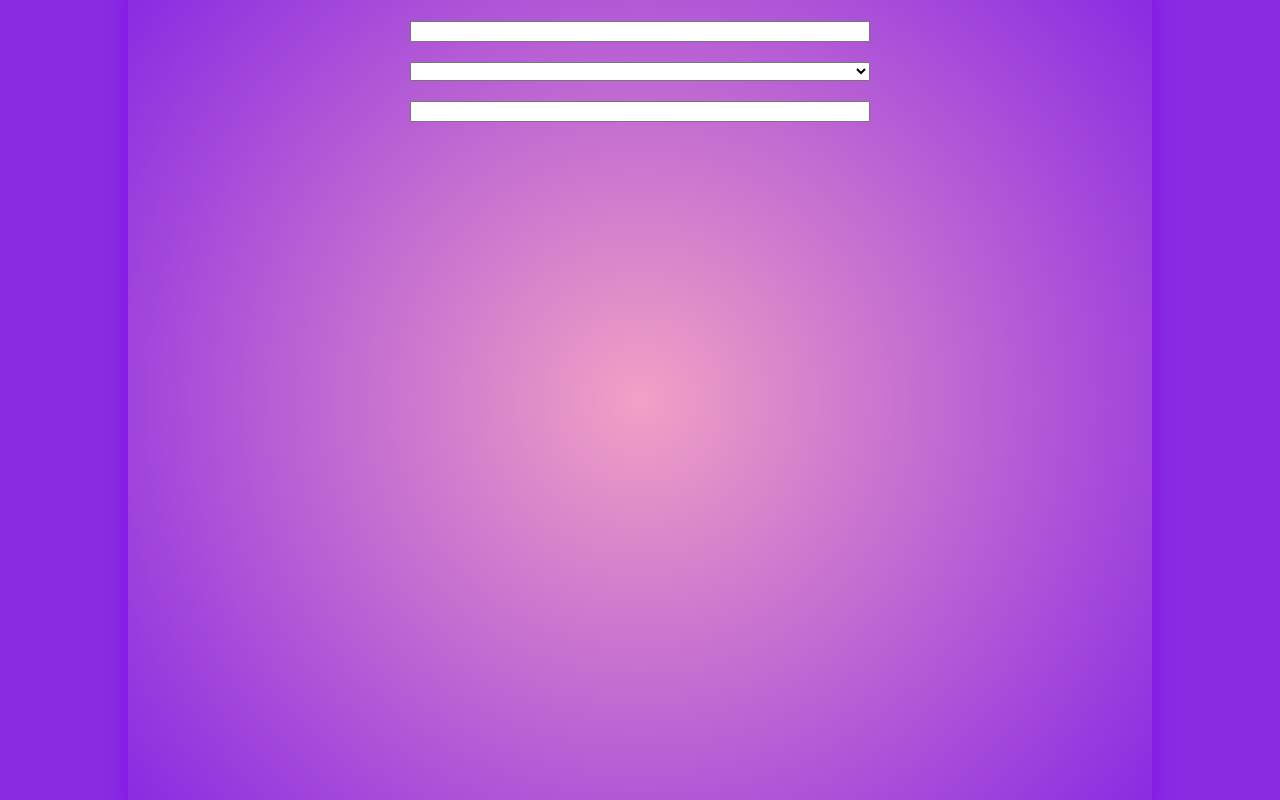
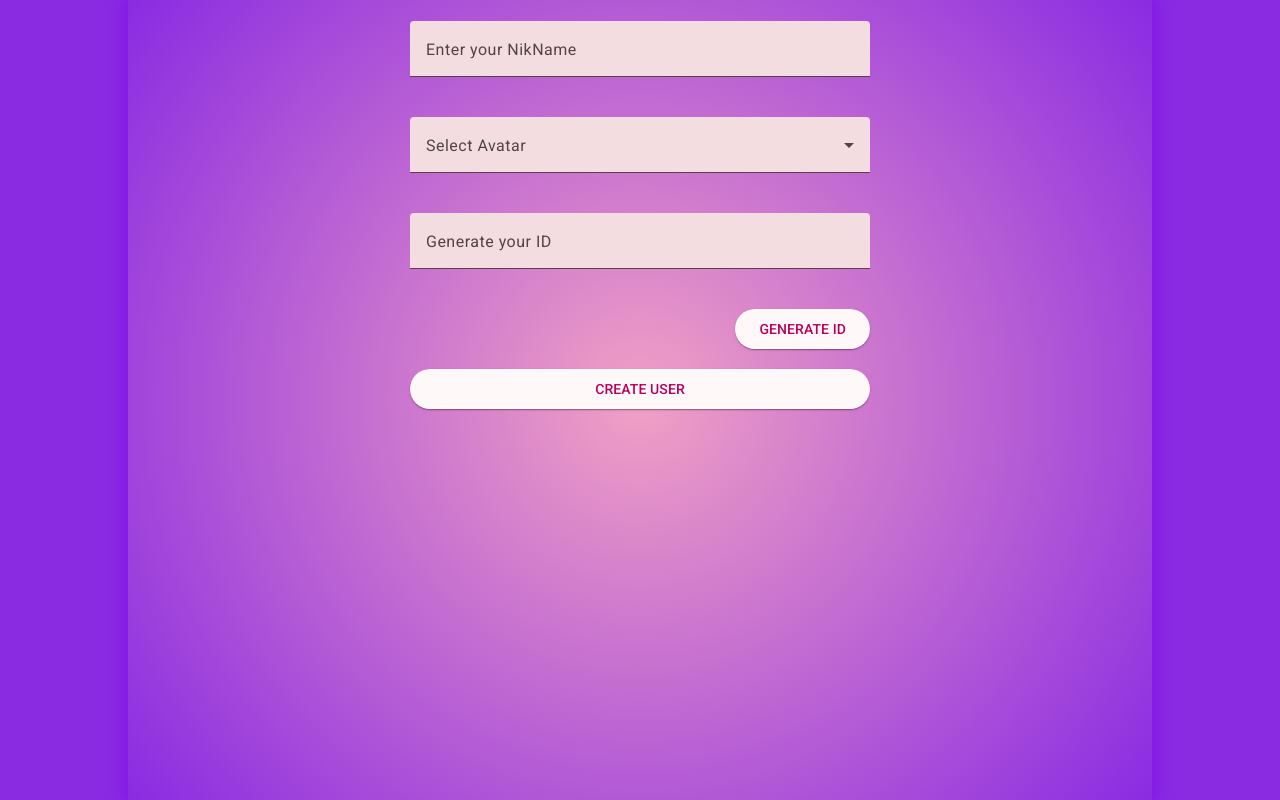
Before and after one commit to evheniyrz/ngrx-signal-store, an Angular app: page / in a window 1280 px wide. Built offline with nearby package versions, Linux system fonts and the light colour scheme.

Commit message:
add nano id

```diff
--- a/package.json
+++ b/package.json
@@ -32,6 +32,7 @@
     "@angular/platform-browser": "^20.3.0",
     "@angular/router": "^20.3.0",
     "@ngrx/signals": "^20.0.1",
+    "nanoid": "^5.1.6",
     "rxjs": "~7.8.0",
     "tslib": "^2.3.0",
     "zone.js": "~0.15.0"
--- a/src/app/UI/components/user-register-form/models/form.interface.ts
+++ b/src/app/UI/components/user-register-form/models/form.interface.ts
@@ -2,6 +2,6 @@ import { FormControl } from "@angular/forms";
 
 export interface RegisterForm {
     nikName: FormControl<string>;
-    avatar: FormControl<string>;
+    avatar: FormControl<{name: string; url:string;}>;
     uId: FormControl<string>;
 }
--- a/src/app/UI/components/user-register-form/user-register-form.html
+++ b/src/app/UI/components/user-register-form/user-register-form.html
@@ -1,14 +1,34 @@
 <form [formGroup]="registerForm">
-    <input type="text" formControlName="nikName">
-    <select formControlName="avatar">
-        @for(avatar of avatarSource; track avatar.url){
-            <option [value]="avatar.url">
+    <mat-form-field>
+        <mat-label>Enter your NikName</mat-label>
+        <input matInput type="text" formControlName="nikName">
+    </mat-form-field>
+    <mat-form-field>
+        <mat-label>Select Avatar</mat-label>
+        <mat-select formControlName="avatar">
+            <mat-select-trigger>
+                <div class="avatar-container">
+                    <img [src]="registerForm.controls.avatar.value.url" [alt]="registerForm.controls.avatar.value.name" width="30" height="30">
+                    <span class="description">{{registerForm.controls.avatar.value.name}}</span>
+                </div>
+
+              </mat-select-trigger>
+            @for(avatar of avatarSource; track avatar.url){
+            <mat-option [value]="avatar">
                 <div class="avatar-container">
                     <img [src]="avatar.url" [alt]="avatar.name" width="30" height="30">
                     <span class="description">{{avatar.name}}</span>
                 </div>
-            </option>
-        }
-    </select>
-    <input type="text" formControlName="uId">
+            </mat-option>
+          }
+        </mat-select>
+      </mat-form-field>
+   <mat-form-field>
+    <mat-label>Generate your ID</mat-label>
+    <input matInput type="text" formControlName="uId" readonly>
+   </mat-form-field>
+   <div class="generate-id-action-container">
+    <button mat-raised-button color="primary">GENERATE ID</button>
+   </div>
+   <button type="submit" mat-raised-button color="warn">CREATE USER</button>
 </form>
--- a/src/app/UI/components/user-register-form/user-register-form.scss
+++ b/src/app/UI/components/user-register-form/user-register-form.scss
@@ -13,13 +13,18 @@
         > *{
             width: 100%;
         }
-        option {
-            .avatar-container {
-                width: 100%;
-                display: flex;
-                align-items: center;
-                display: 10px;
-            }
-        }
+
+.generate-id-action-container {
+    display: flex;
+    width: 100%;
+    justify-content: flex-end;
+}
     }
 }
+.avatar-container {
+    width: 100%;
+    display: flex;
+    align-items: center;
+    gap: 10px;
+    display: 10px;
+}
--- a/src/app/UI/components/user-register-form/user-register-form.ts
+++ b/src/app/UI/components/user-register-form/user-register-form.ts
@@ -2,10 +2,16 @@ import { Component, inject } from '@angular/core';
 import { FormBuilder, FormGroup, ReactiveFormsModule } from '@angular/forms';
 import { ChatMember } from '../../../core/root-store';
 import { RegisterForm } from './models/form.interface';
+import { MatFormField, MatLabel } from '@angular/material/form-field';
+import { MatSelect, MatSelectModule } from '@angular/material/select';
+import { MatInput } from '@angular/material/input';
+import { MatButtonModule } from '@angular/material/button';
 
 @Component({
   selector: 'app-user-register-form',
-  imports: [ReactiveFormsModule],
+  imports: [
+    ReactiveFormsModule,
+    MatFormField, MatSelect, MatInput, MatLabel, MatSelectModule, MatButtonModule],
   templateUrl: './user-register-form.html',
   styleUrl: './user-register-form.scss'
 })
@@ -22,7 +28,7 @@ export class UserRegisterForm {
   #fbldr = inject(FormBuilder).nonNullable;
   registerForm: FormGroup<RegisterForm> = this.#fbldr.group({
     nikName: this.#fbldr.control(''),
-    avatar: this.#fbldr.control(''),
+    avatar: this.#fbldr.control({name: '', url:''}),
     uId: this.#fbldr.control(''),
   })
 
--- a/src/app/app.config.ts
+++ b/src/app/app.config.ts
@@ -2,7 +2,7 @@ import { ApplicationConfig, provideBrowserGlobalErrorListeners, provideZoneChang
 import { provideRouter } from '@angular/router';
 
 import { routes } from './app.routes';
-import { provideAnimations } from '@angular/platform-browser/animations';
+import { provideAnimationsAsync } from '@angular/platform-browser/animations/async';
 
 
 export const appConfig: ApplicationConfig = {
@@ -10,6 +10,6 @@ export const appConfig: ApplicationConfig = {
     provideBrowserGlobalErrorListeners(),
     provideZoneChangeDetection({ eventCoalescing: true }),
     provideRouter(routes),
-    provideAnimations()
+    provideAnimationsAsync('animations')
   ]
 };
--- a/src/styles.scss
+++ b/src/styles.scss
@@ -1,5 +1,5 @@
 /* You can add global styles to this file, and also import other style files */
-@import '@angular/material/prebuilt-themes/indigo-pink.css';
+@import '@angular/material/prebuilt-themes/rose-red.css';
 
 html, body, app-root {
     height: 100%;
```
Also changed, not shown: 1 other file (tests, documents, lock files or other folders).
